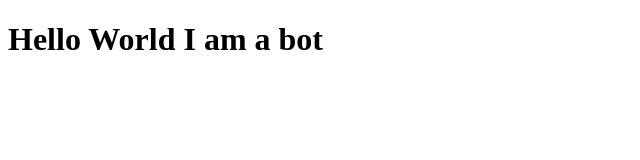
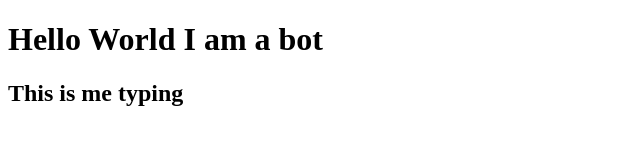
Before and after one commit to mkorenbaum24/Portfolio, a plain HTML site: page index.html in a window 1280 px wide. Shown: the whole page, without its empty margins (0-640 px from the left). Drawn offline with Linux system fonts and the light colour scheme.

Commit message:
added a second title

```diff
--- a/index.html
+++ b/index.html
@@ -7,5 +7,6 @@
 </head>
 <body>
    <h1>Hello World I am a bot</h1>
+   <h2>This is me typing</h2>
 </body>
 </html>
```
